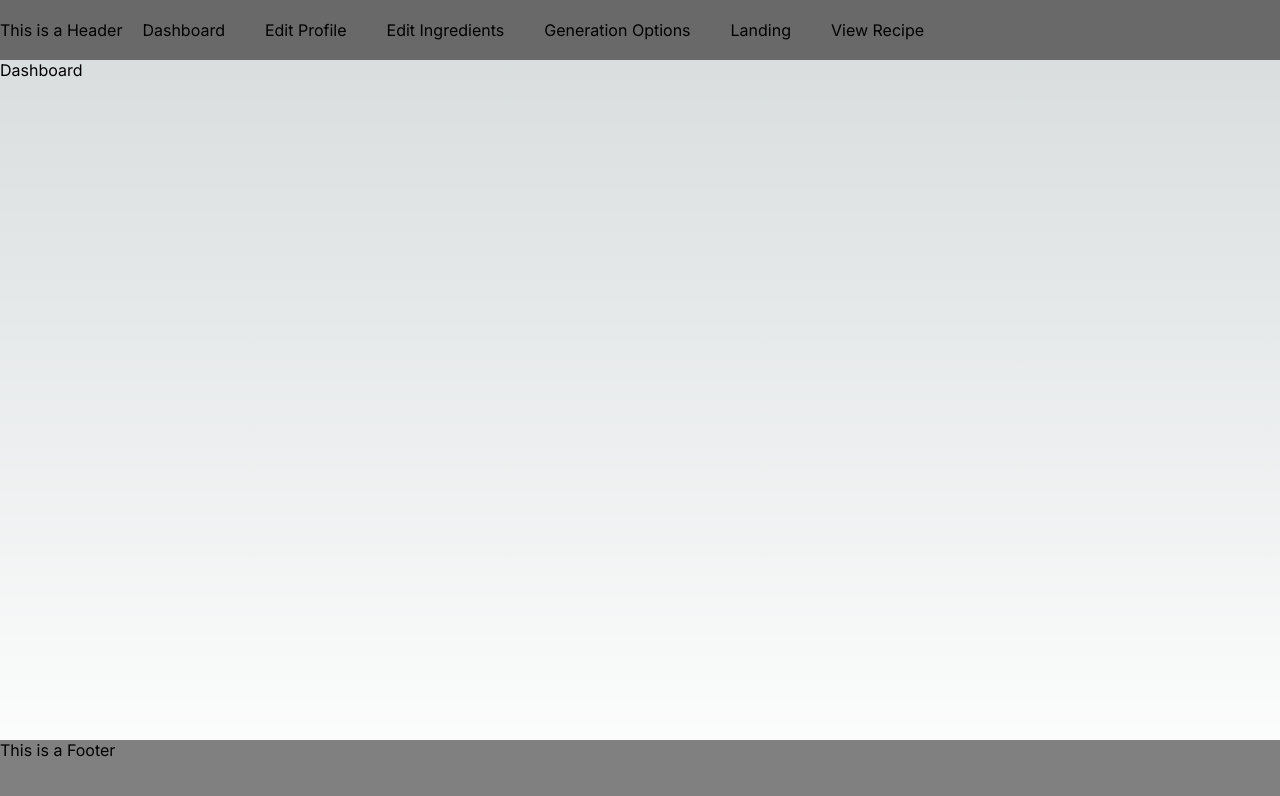
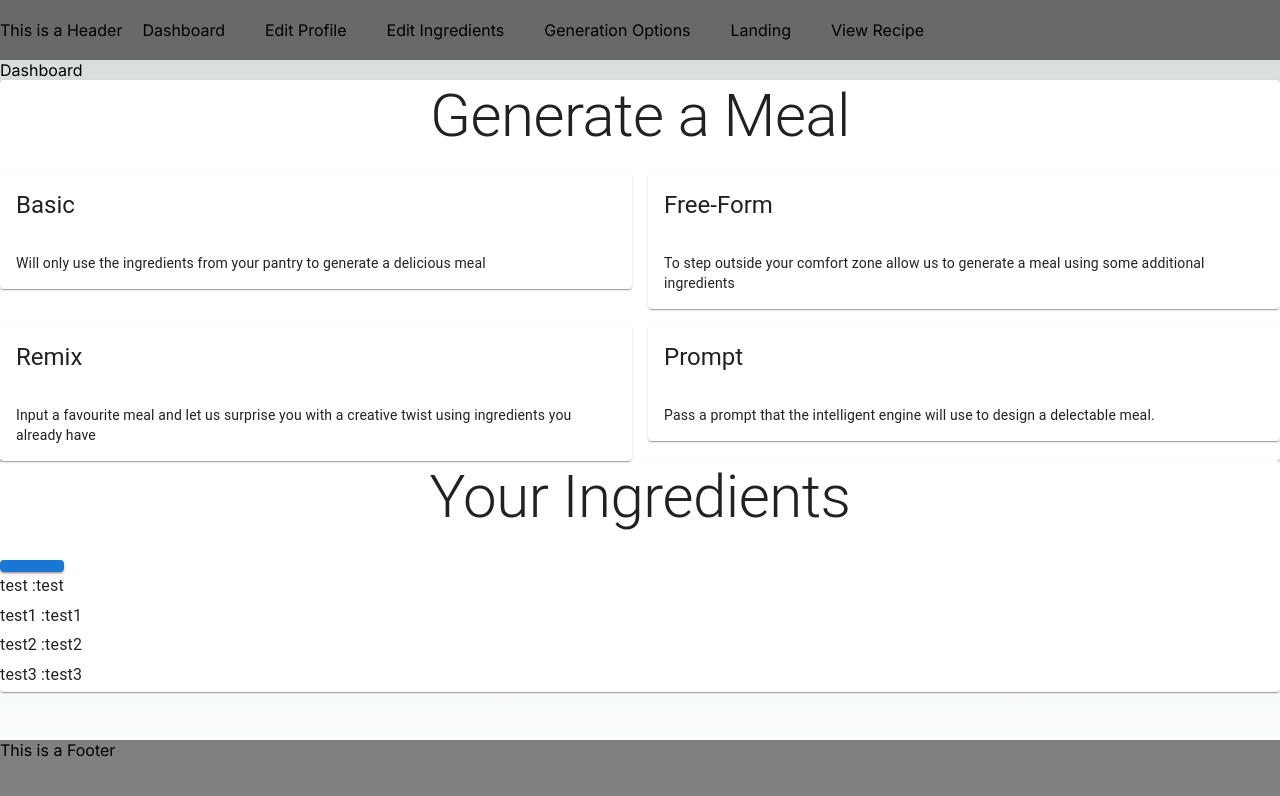
Before and after one commit to UOA-CS732-SE750-Students-2024/project-group-teal-turtles, a Next.js app in the folder frontend/: page /dashboard in a window 1280 px wide. Shown: the top 796 px of the page. Built offline with nearby package versions, Linux system fonts and the light colour scheme.

Commit message:
created a prototype ingredient selector page

```diff
--- a/frontend/src/app/dashboard/page.jsx
+++ b/frontend/src/app/dashboard/page.jsx
@@ -1,10 +1,14 @@
+import IngredientSelector from "@/components/IngredientSelector/IngredientSelector";
 import Layout from "@/components/Layout/Layout";
+import MealGenerationPanel from "@/components/MealGenerationPanel/MealGenerationPanel";
 import React from "react";
 
 function Dashboard() {
 	return (
 		<Layout>
 			<div>Dashboard</div>
+			<MealGenerationPanel/>
+			<IngredientSelector/>
 		</Layout>
 	);
 }
--- /dev/null
+++ b/frontend/src/components/IngredientSelector/IngredientSelector.jsx
@@ -0,0 +1,39 @@
+"use client"
+
+import React, { useState } from "react";
+import styles from "./IngredientSelector.module.css";
+import { Button, Paper, Typography, Stack } from "@mui/material";
+
+const makeIngredient = (name, category) => {
+	return { name, category };
+};
+
+function IngredientSelector() {
+	const [ingredients, setIngredients] = useState([
+		makeIngredient("test", "test"),
+		makeIngredient("test1", "test1"),
+		makeIngredient("test2", "test2"),
+		makeIngredient("test3", "test3")
+	]);
+
+	return (
+		<Paper>
+			<Typography variant="h2" align="center" gutterBottom>
+				Your Ingredients
+			</Typography>
+			<Button variant="contained" color="primary" className={styles.button} />
+			{ingredients.map((ingredient, index) => (
+				<Stack key={index} direction="row">
+					<Typography variant="body1" gutterBottom>
+						{`${ingredient.category} : `}
+					</Typography>
+					<Typography variant="body1" gutterBottom>
+						{ingredient.name}
+					</Typography>
+				</Stack>
+			))}
+		</Paper>
+	);
+}
+
+export default IngredientSelector;
```
Also changed, not shown: frontend/src/components/IngredientSelector/IngredientSelector.module.css (added).
